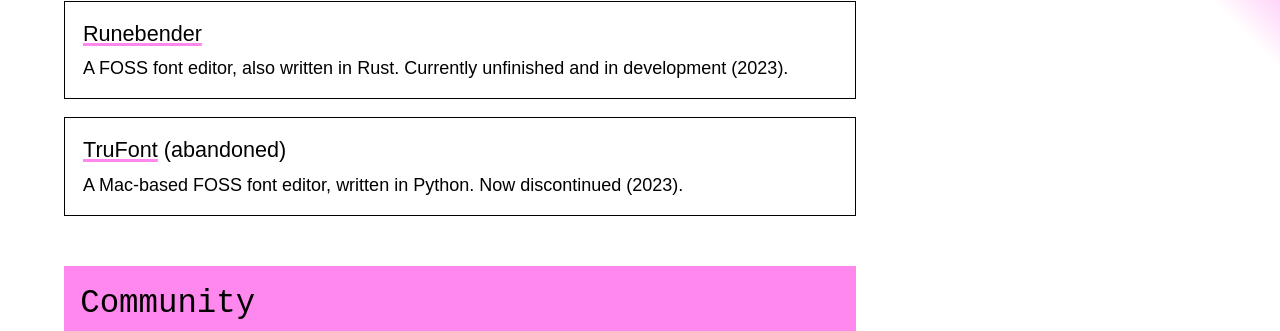
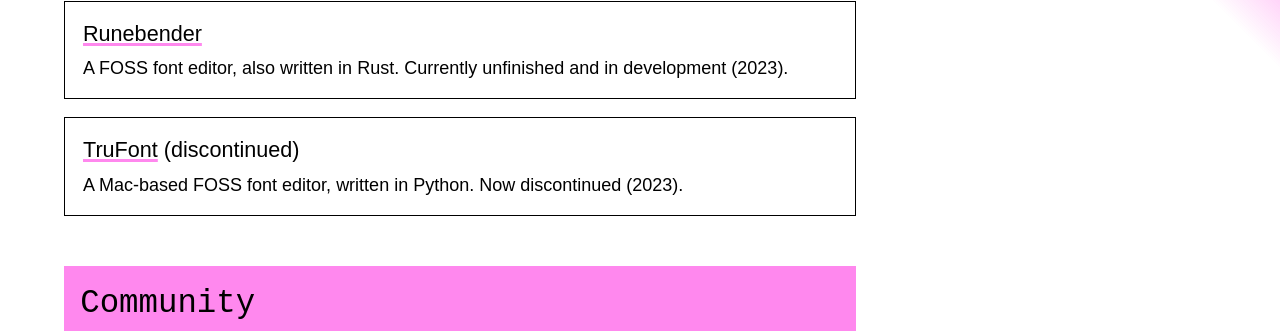
Before and after one commit to justinpenner/type-design-resources, a Jekyll site: the page built from index.md, in a window 1280 px wide and 900 px high, scrolled down 6002 px. Shown: the part 123-454 px from the top of the window. Built offline with Jekyll 4.4.1, drawn with Linux system fonts in a browser that asks for light colours; some web fonts are replaced; some of the changed text lies outside the part shown.

Commit message:
"abandoned" -> "discontinued"

```diff
--- a/_data/data.yaml
+++ b/_data/data.yaml
@@ -159,7 +159,7 @@
           - name: TruFont
             url: http://trufont.github.io/
             description: A Mac-based FOSS font editor, written in Python. Now discontinued (2023).
-            abandoned: true
+            discontinued: true
   - name: Community
     items:
     subcategories:
@@ -940,7 +940,7 @@
             url: https://github.com/Pomax/lib-font
             description: A JavaScript library by Pomax for inspecting fonts. Supports a wide range of font formats.
           - name: opentype
-            abandoned: true
+            discontinued: true
             url: https://github.com/bramstein/opentype
             description: A JavaScript library by Bram Stein for parsing fonts.
           - name: OpenType.js
--- a/_includes/item.html
+++ b/_includes/item.html
@@ -1,10 +1,10 @@
 
             <h4>
-              <a{% if item.url %} href="{{ item.url }}"{% endif %}{% if item.offline == true %} class="offline"{% elsif item.abandoned == true %} class="abandoned"{% endif %}>{{ item.name }}</a>
+              <a{% if item.url %} href="{{ item.url }}"{% endif %}{% if item.offline == true %} class="offline"{% elsif item.discontinued == true %} class="discontinued"{% endif %}>{{ item.name }}</a>
               {%- if item.offline == true %}
               (offline)
-              {%- elsif item.abandoned == true %}
-              (abandoned)
+              {%- elsif item.discontinued == true %}
+              (discontinued)
               {%- endif %}
             </h4>
 
```
